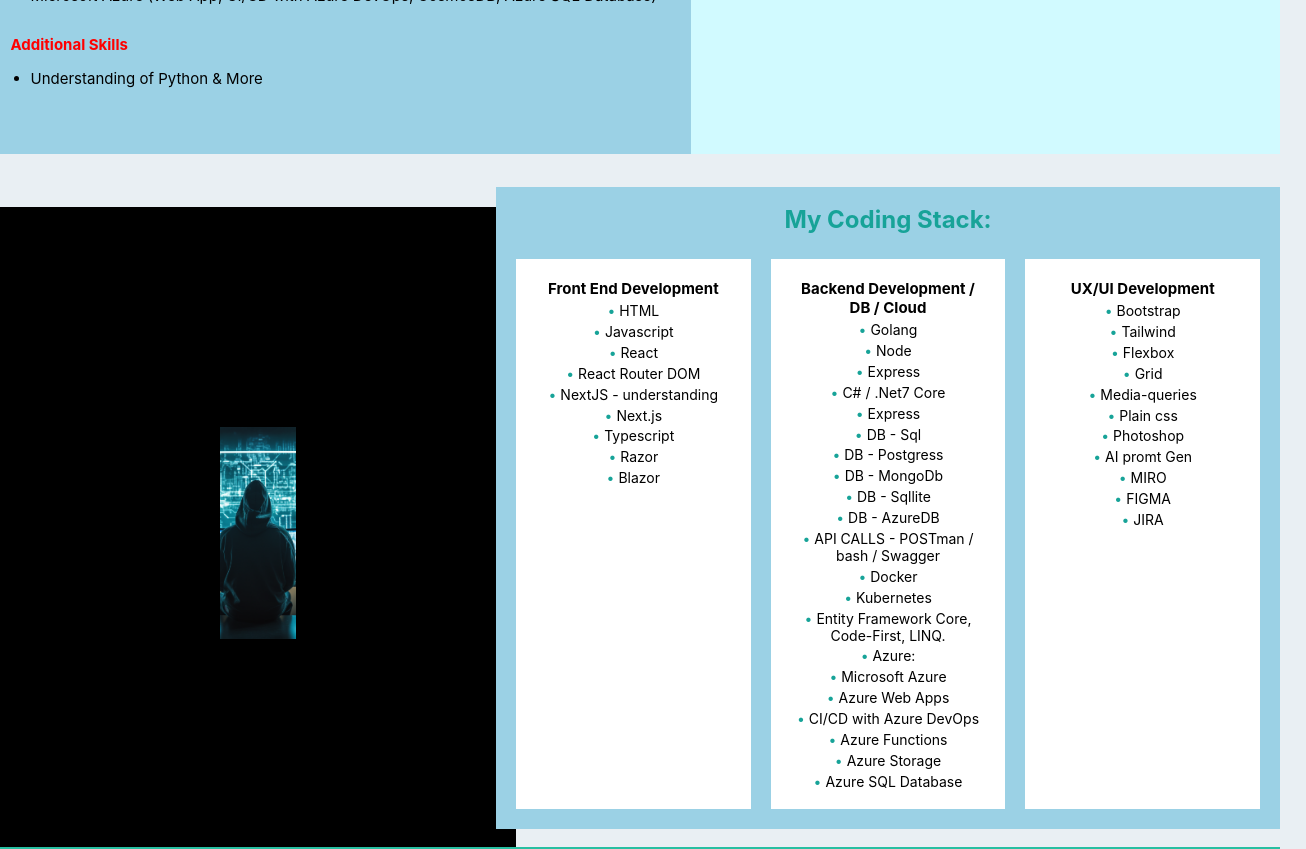
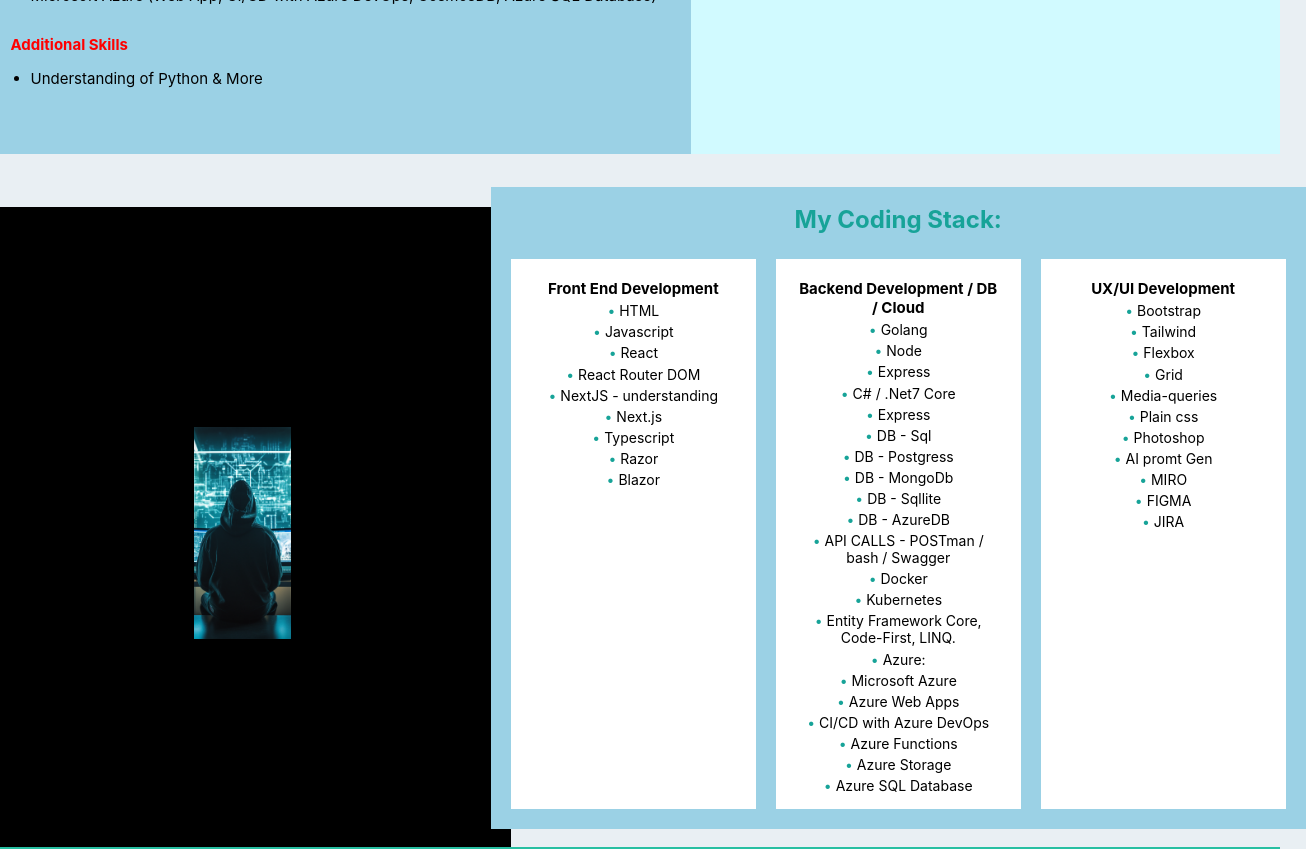
Before and after one commit to Nraxi/OTengnerWeb, a React (Create React App) app: page / in a window 1280 px wide. Shown: the part 1546-2395 px from the top of the page, 1306 px wide, since content can reach past the window. Built offline with nearby package versions, Linux system fonts and the light colour scheme; a web font is replaced by a local one.

Commit message:
fix pic 1024

```diff
--- a/src/App.css
+++ b/src/App.css
@@ -981,7 +981,7 @@ h2 {
     grid-template-columns: 30% 70%;
     position: relative;
     margin-top: -85%;
-    width: 100%;
+    width: 104%;
     overflow: hidden;
     /* Change to a single column on mobile screens */
   }
```
